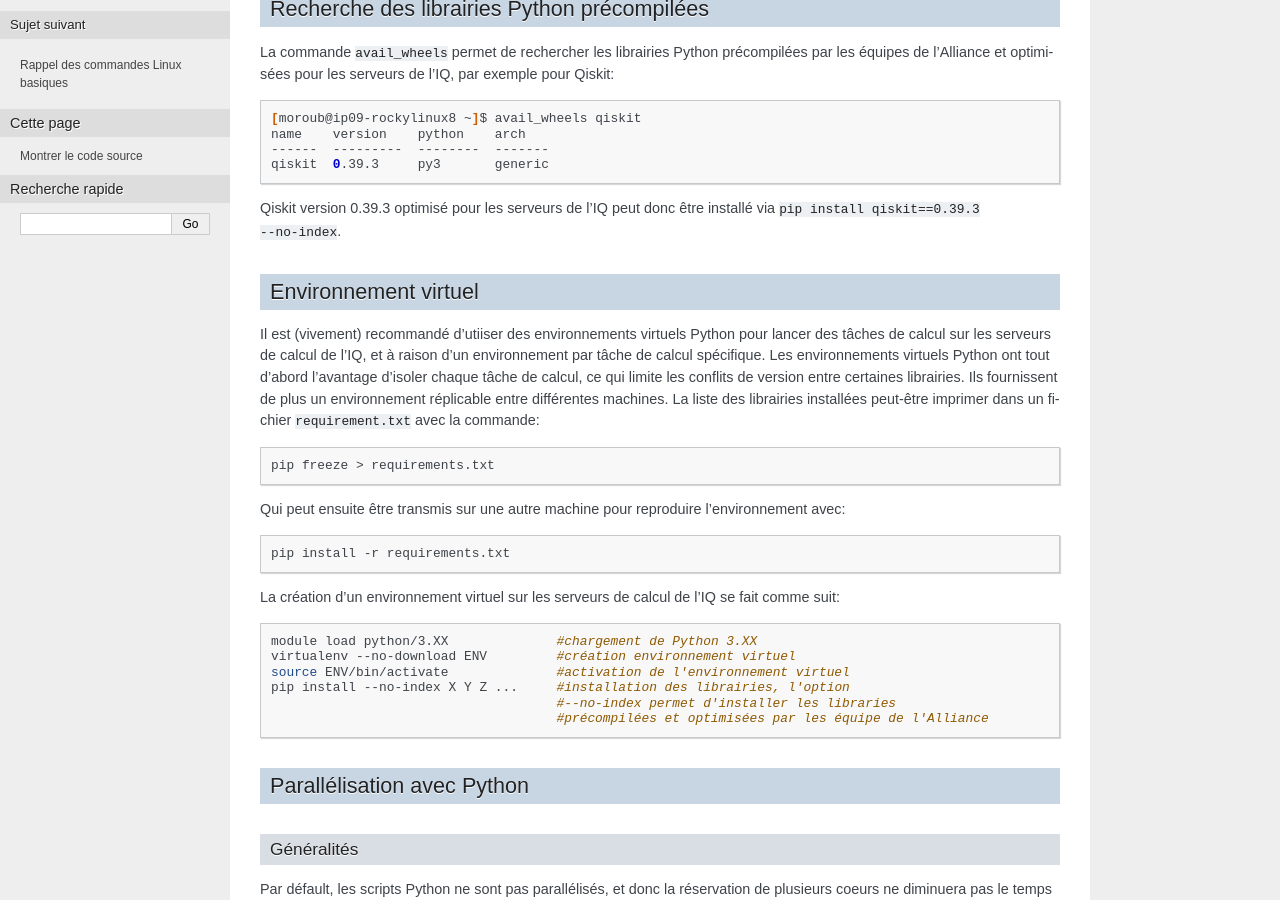
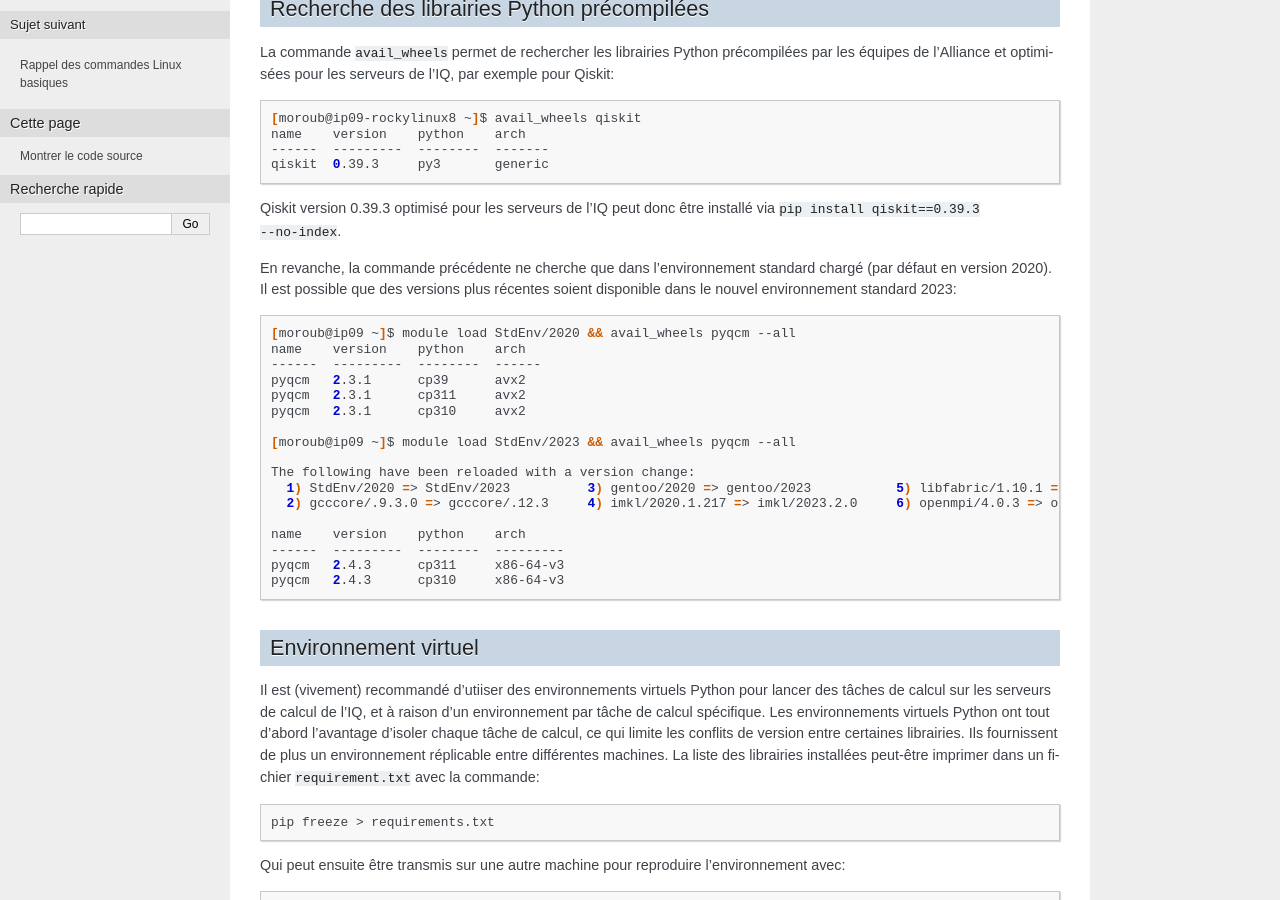
Before and after one commit to Institut-Quantique-UdeS/Presentation-Plateforme-CHP, a Sphinx documentation site: the page built from source/python.rst, in a window 1280 px wide and 900 px high, scrolled down 367 px. Built offline with Sphinx 7.4.7, drawn with Linux system fonts in a browser that asks for light colours.

Commit message:
Mise à jour pyqcm et ajout mention de l'env standard pour avail_wheels

```diff
--- a/source/index.rst
+++ b/source/index.rst
@@ -6,7 +6,7 @@
 Plateforme Calcul Haute Performance de l'IQ
 ===========================================
 
-*Dernière mise à jour: 11 décembre 2023*
+*Dernière mise à jour: 10 janvier 2024*
 
 Cher étudiants et étudiantes, cher personnel de recherche et cher professeurs et professeures,
 
--- a/source/installation_logiciel.rst
+++ b/source/installation_logiciel.rst
@@ -37,6 +37,7 @@ Pyqcm est maintenant disponible comme librairie précompilée, l'installation se
 
 .. code-block:: bash
 
+    module load StdEnv/2023
     module load python/3.10 scipy-stack/2023b
     virtualenv env_qcm --no-download #create virtual environment
     source env_qcm/bin/activate #activate it
@@ -48,11 +49,10 @@ Pour une installation personnalisée, par exemple, pour version de développemen
 
     git clone https://bitbucket.org/dsenechQCM/qcm_wed #download
     cd qcm_wed #enter source dir
-    git checkout v2.3.1 #check the latest version (December 1st, 2023)
-    module load StdEnv/2020 gcc/9.3.0 cmake/3.23.1 python/3.10 flexiblas/3.0.4 eigen/3.4.0 scipy-stack
+    module load StdEnv/2023 cmake/3.27.7 python/3.10 flexiblas/3.3.1 eigen/3.4.0 scipy-stack cuba/4.2.2 primme/3.2
     virtualenv env_qcm --no-download #create virtual environment
     source env_qcm/bin/activate #activate it
-    export CMAKE_ARGS="-DDOWNLOAD_CUBA=1 -DEIGEN_HAMILTONIAN=1 -DWITH_PRIMME=1 -DDOWNLOAD_PRIMME=1 -DBLA_VENDOR=FlexiBLAS -DWITH_GF_OPT_KERNEL=1"
+    export CMAKE_ARGS="-DEIGEN_HAMILTONIAN=1 -DWITH_PRIMME=1 -DBLA_VENDOR=FlexiBLAS -DPRIMME_DIR=$EBROOTPRIMME -DCUBA_DIR=$EBROOTCUBA -DWITH_GF_OPT_KERNEL=1"
     pip install . --no-index
 
 Note: l'implémentation BLIS de la librairie BLAS possède de faible performance sur les processeurs AMD comme ceux des serveurs de calcul de l'IQ (voir `documentation de pyqcm <https://qcm-wed.readthedocs.io/en/stable/parallel.html#numerical-integration>`_).
--- a/source/python.rst
+++ b/source/python.rst
@@ -32,6 +32,30 @@ La commande ``avail_wheels`` permet de rechercher les librairies Python précomp
     qiskit  0.39.3     py3       generic
 
 Qiskit version 0.39.3 optimisé pour les serveurs de l'IQ peut donc être installé via ``pip install qiskit==0.39.3 --no-index``.
+
+En revanche, la commande précédente ne cherche que dans l'environnement standard chargé (par défaut en version 2020).
+Il est possible que des versions plus récentes soient disponible dans le nouvel environnement standard 2023:
+
+.. code-block:: bash
+
+    [moroub@ip09 ~]$ module load StdEnv/2020 && avail_wheels pyqcm --all
+    name    version    python    arch
+    ------  ---------  --------  ------
+    pyqcm   2.3.1      cp39      avx2
+    pyqcm   2.3.1      cp311     avx2
+    pyqcm   2.3.1      cp310     avx2
+
+    [moroub@ip09 ~]$ module load StdEnv/2023 && avail_wheels pyqcm --all
+
+    The following have been reloaded with a version change:
+      1) StdEnv/2020 => StdEnv/2023          3) gentoo/2020 => gentoo/2023           5) libfabric/1.10.1 => libfabric/1.18.0     7) ucx/1.8.0 => ucx/1.14.1
+      2) gcccore/.9.3.0 => gcccore/.12.3     4) imkl/2020.1.217 => imkl/2023.2.0     6) openmpi/4.0.3 => openmpi/4.1.5
+
+    name    version    python    arch
+    ------  ---------  --------  ---------
+    pyqcm   2.4.3      cp311     x86-64-v3
+    pyqcm   2.4.3      cp310     x86-64-v3
+
 
 Environnement virtuel
 =====================
```
